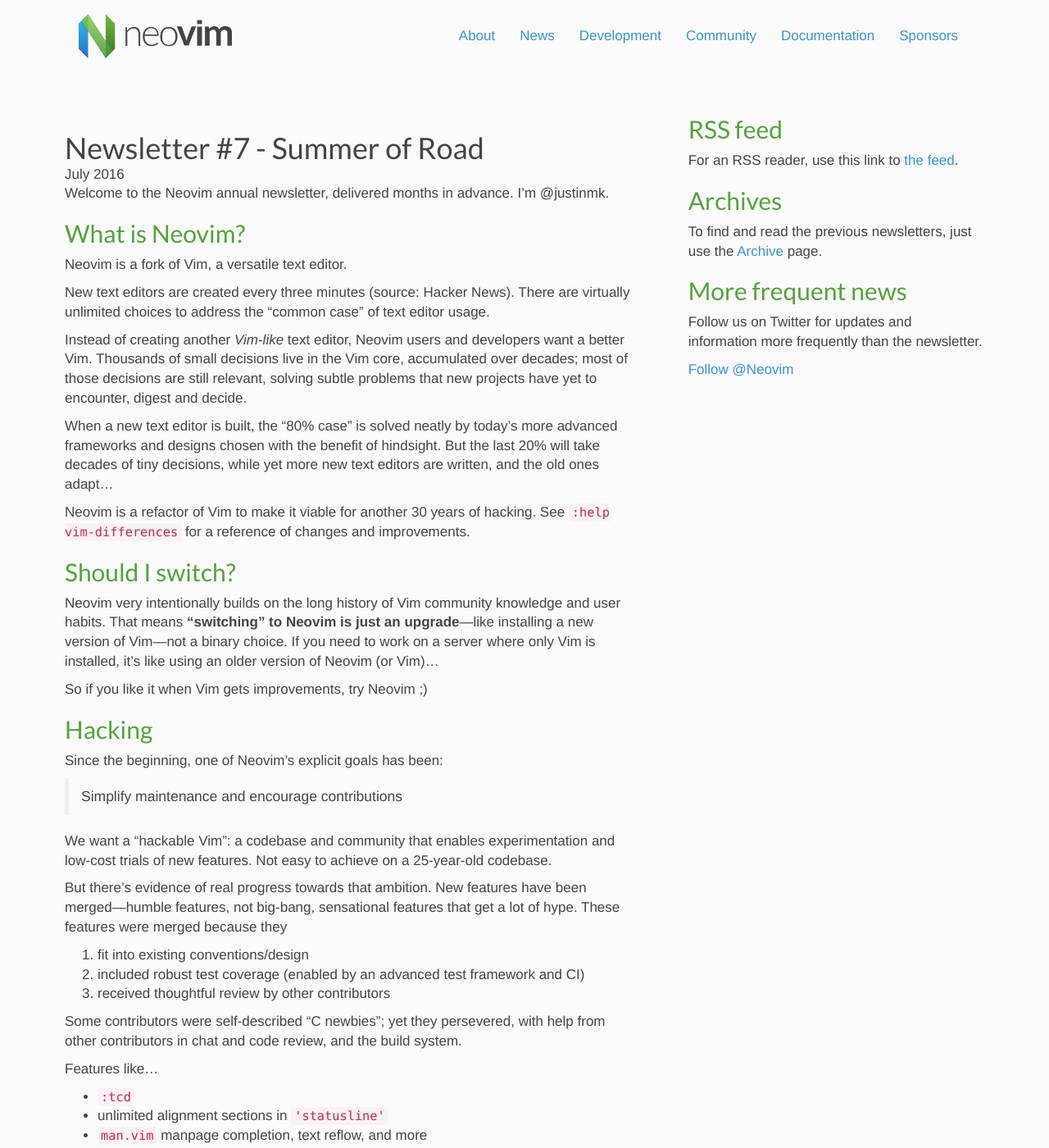
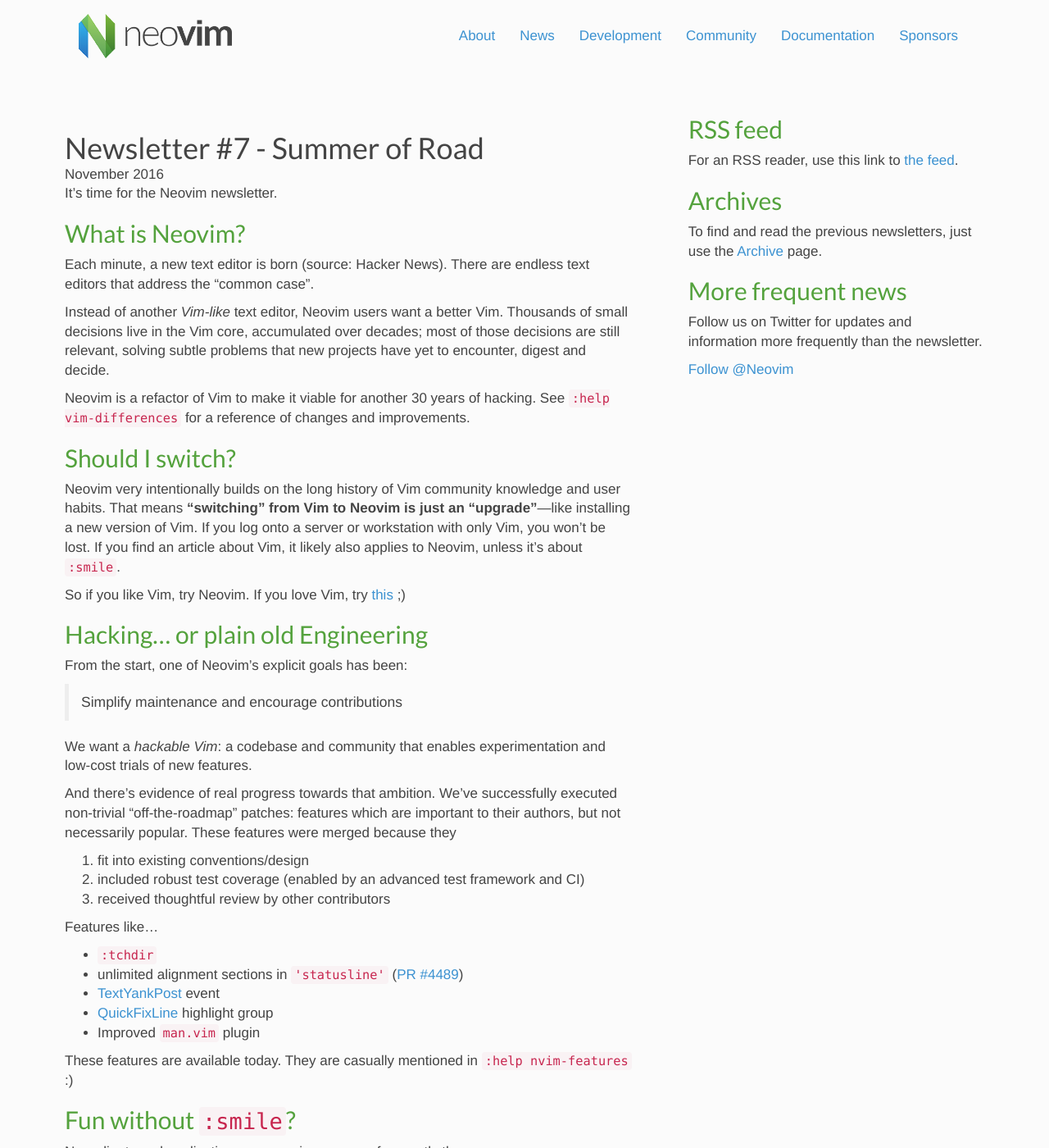
Before and after one commit to neovim/neovim.github.io, a Jekyll site: the page built from _posts/2016-11-01-newsletter.md, in a window 1280 px wide and 1400 px high. Shown: the whole window at 82% size. Built offline with Jekyll 4.4.1, drawn with Linux system fonts in a browser that asks for light colours; nearby versions of some CDN libraries; comment, search, counter and statistics services are not loaded; some of the changed text lies outside the part shown.

Commit message:
newssssssssssssssssssss

```diff
--- a/_posts/2016-07-01-newsletter.md
+++ b/_posts/2016-11-01-newsletter.md
@@ -2,30 +2,21 @@
 layout: newsletter
 title: "Newsletter #7 - Summer of Road"
 category: newsletter
-permalink: /news/2016/07/
+permalink: /news/2016/11/
 ---
 
-Welcome to the Neovim annual newsletter, delivered months in advance.
-I'm @justinmk.
+It's time for the Neovim newsletter.
 
 What is Neovim?
 ---------------
 
-Neovim is a fork of Vim, a versatile text editor.
+Each minute, a new text editor is born (source: Hacker News). There are
+endless text editors that address the "common case".
 
-New text editors are created every three minutes (source: Hacker News). There
-are virtually unlimited choices to address the "common case" of text editor
-usage.
-
-Instead of creating another _Vim-like_ text editor, Neovim users and developers
-want a better Vim. Thousands of small decisions live in the Vim core,
-accumulated over decades; most of those decisions are still relevant, solving
-subtle problems that new projects have yet to encounter, digest and decide.
-
-When a new text editor is built, the "80% case" is solved neatly by today's more
-advanced frameworks and designs chosen with the benefit of hindsight. But the
-last 20% will take decades of tiny decisions, while yet more new text editors
-are written, and the old ones adapt...
+Instead of another _Vim-like_ text editor, Neovim users want a better Vim.
+Thousands of small decisions live in the Vim core, accumulated over decades;
+most of those decisions are still relevant, solving subtle problems that new
+projects have yet to encounter, digest and decide.
 
 Neovim is a refactor of Vim to make it viable for another 30 years of hacking.
 See [`:help vim-differences`](https://neovim.io/doc/user/vim_diff.html) for
@@ -35,69 +26,66 @@
 ------------------
 
 Neovim very intentionally builds on the long history of Vim community knowledge
-and user habits. That means **"switching" to Neovim is just an upgrade**—like
-installing a new version of Vim—not a binary choice. If you need to work on
-a server where only Vim is installed, it's like using an older version of Neovim
-(or Vim)...
+and user habits. That means **"switching" from Vim to Neovim is just an
+"upgrade"**—like installing a new version of Vim. If you log onto a server or
+workstation with only Vim, you won't be lost. If you find an article about Vim,
+it likely also applies to Neovim, unless it's about `:smile`.
 
-So if you like it when Vim gets improvements, try Neovim ;)
+So if you like Vim, try Neovim. If you love Vim, try
+[this](https://github.com/neovim/neovim/blob/master/CONTRIBUTING.md) ;)
 
-Hacking
--------
+Hacking... or plain old Engineering
+-----------------------------------
 
-Since the beginning, one of Neovim's explicit goals has been:
+From the start, one of Neovim's explicit goals has been:
 
 > Simplify maintenance and encourage contributions
 
-We want a "hackable Vim": a codebase and community that enables experimentation
-and low-cost trials of new features. Not easy to achieve on a 25-year-old
-codebase.
+We want a _hackable Vim_: a codebase and community that enables experimentation
+and low-cost trials of new features.
 
-But there's evidence of real progress towards that ambition. New features have
-been merged—humble features, not big-bang, sensational features that get a lot
-of hype. These features were merged because they
+And there's evidence of real progress towards that ambition. We've successfully
+executed non-trivial "off-the-roadmap" patches: features which are important to
+their authors, but not necessarily popular. These features were merged because
+they
 
 1. fit into existing conventions/design
 2. included robust test coverage (enabled by an advanced test framework and CI)
 3. received thoughtful review by other contributors
 
-Some contributors were self-described "C newbies"; yet they persevered, with
-help from other contributors in chat and code review, and the build system.
-
 Features like...
 
-- `:tcd`
-- unlimited alignment sections in `'statusline'`
-- `man.vim` manpage completion, text reflow, and more
+- [`:tchdir`](https://neovim.io/doc/user/editing.html#:tcd)
+- unlimited alignment sections in `'statusline'` ([PR #4489](https://github.com/neovim/neovim/pull/4489))
+- [TextYankPost](https://neovim.io/doc/user/autocmd.html#TextYankPost)
+  event
+- [QuickFixLine](https://neovim.io/doc/user/syntax.html#hl-QuickFixLine)
+  highlight group
+- Improved `man.vim` plugin
 
-were non-trivial to implement, but they exist in Neovim today. This isn't just
-hacking, it's engineering.
-These features are casually mentioned in `:help nvim-features`, you might miss
-them if you're not looking carefully :)
+These features are available today. They are casually mentioned in [`:help
+nvim-features`](https://neovim.io/doc/user/vim_diff.html#nvim-features) :)
 
-Now the fun starts
-------------------
+Fun without `:smile`?
+---------------------
 
 New clients and applications are popping up more frequently than ever.
 
-- Users love [deoplete](https://github.com/Shougo/deoplete.nvim), the first and
-  (so far) only **non-blocking auto-completion** plugin for Vim.
-- [NyaoVim](https://github.com/rhysd/NyaoVim) by @rhysd is innovating and
-  exploring new concepts. But my favorite part is its thoughtful,
-  convention-based, modular design. It offers the
-  [`<neovim-editor>`](https://github.com/rhysd/neovim-component)
-  **web component** which can be used in your electron- or nw.js-based project,
-  including VS Code (someone get to work on this!) and of course Atom. Stuff
-  like this is exactly what we had hoped for 2 years ago when Neovim started...
-- @qvacua recently turned his sights to `nvim`, making rapid progress on a new
-  `nvim`-based backend for his well-known
-  **[VimR](https://github.com/qvacua/vimr)** project, a polished GUI frontend
-  for macOS. There are ready-to-go `.app` bundles for macOS 10.11 at the
-  [releases](https://github.com/qvacua/vimr/releases) page.
-- [neovim-qt](https://github.com/equalsraf/neovim-qt), a Neovim GUI for Windows,
-  macOS, and unix, continues to get better and better: it is as fast as gVim (or
-  _faster_—try it out!), with **less flicker** when scrolling. It doesn't depend
-  GTK or KDE. and supports
+- Users love [**deoplete**](https://github.com/Shougo/deoplete.nvim), the first
+  **non-blocking auto-completion** plugin for vim.
+- @rhysd is innovating and exploring new concepts with
+  [**NyaoVim**](https://github.com/rhysd/NyaoVim), a thoughtful,
+  convention-based, modular design.
+  - The [`<neovim-editor>`](https://github.com/rhysd/neovim-component) web
+    component can be used in **your own project**, including VS Code, Atom, and
+    other electron or nw.js projects!
+- @qvacua turned his sights to `nvim`, progressing rapidly on a new `nvim`-based
+  backend for his well-known **[VimR](https://github.com/qvacua/vimr)** project,
+  a polished GUI frontend for macOS. There are ready-to-go `.app` bundles for
+  macOS 10.11 at the [releases](https://github.com/qvacua/vimr/releases) page.
+- The cross-platform [**neovim-qt**](https://github.com/equalsraf/neovim-qt) GUI
+  continues to get better and better: it is as fast as gVim (or _faster_—try
+  it!), with less flicker, and it doesn't depend GTK/KDE.
 - [neovim.app](https://github.com/rogual/neovim-dot-app) is the original OS
   X Neovim GUI available via homebrew for macOS 10.9+.
 - [nvim-hs](https://github.com/neovimhaskell/nvim-hs) is a Haskell host for
@@ -105,33 +93,29 @@
 - Keep an eye on [cl-neovim](https://github.com/adolenc/cl-neovim)
   for authoring **lisp plugins**. It also implements `:Lispdo`!
 - [nvr](https://github.com/mhinz/neovim-remote) recently published a release
-  that provides all of the legacy Vim "clientserver" command-line options, such
-  as `--servername`, `--remote`, etc. `nvr` is perfect for **communicating with
+  that provides the legacy Vim "clientserver" command-line options such as
+  `--servername`, `--remote`, etc. `nvr` is perfect for **communicating with
   a parent `nvim` instance** from a `:terminal` buffer.
 - Intero [users are excited](https://twitter.com/_simonyang/status/753365931896692736) about
   [intero.nvim](https://github.com/myfreeweb/intero.nvim) and
   [intero-neovim](https://github.com/parsonsmatt/intero-neovim)
-- @carlosdcastillo continues to update the Neovim-based
-  [**Atom** nvim-mode](https://github.com/carlosdcastillo/vim-mode).
 
 There are clients for go, julia, perl, Java, R, Elixir, and Clojure.
 Go to the [related projects](https://github.com/neovim/neovim/wiki/Related-projects)
 wiki page whenever you are curious about new work.
 
-And some long-awaited major features have landed in `nvim` core.
+And some long-awaited major features have landed in `nvim` core:
 
-- ruby support is now in master, release 0.1.5. This means you can write Neovim
-  plugins in ruby, _and_ the legacy Vim `:ruby`, `:rubydo`, and `:rubyfile`
-  commands are supported (so existing Vim+ruby plugins work in Neovim, such as
-  Command-t and vim-github-dashboard).
+- **Ruby support** landed in 0.1.5. This means you can write Neovim plugins in
+  ruby, _and_ the legacy Vim `:ruby`, `:rubydo`, and `:rubyfile` commands are
+  supported (so existing Vim+ruby plugins work in Neovim, such as Command-t and
+  vim-github-dashboard).
   - To enable Ruby support, just `gem install neovim`. You don't need to worry
     about compiling against a specific version.
 - `:CheckHealth` is like homebrew "doctor", conceived by @tweekmonster and
-  extended by @tjdevries. We look forward to adding more and more "sanity
-  checks" covering common problems. In the future, instead of wondering whether
-  your runtime is broken or your `$TERM` is wrong (or ...), reach for
-  `:CheckHealth`. Users should not need to fumble with the problems that
-  experienced users just "learn to deal with".
+  extended by @tjdevries. We'll continue to add healthchecks to detect and fix
+  common problems. Run `:CheckHealth` whenever you upgrade Neovim or install on
+  a new system.
 
 Project changes
 ---------------
```
